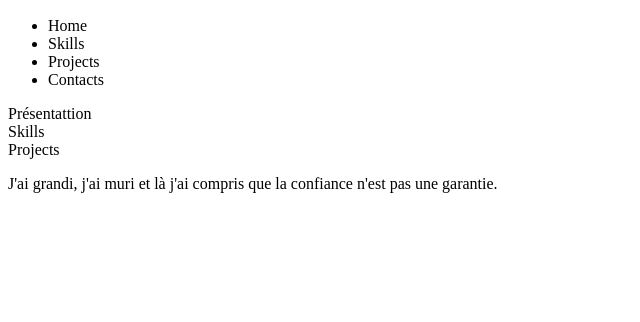
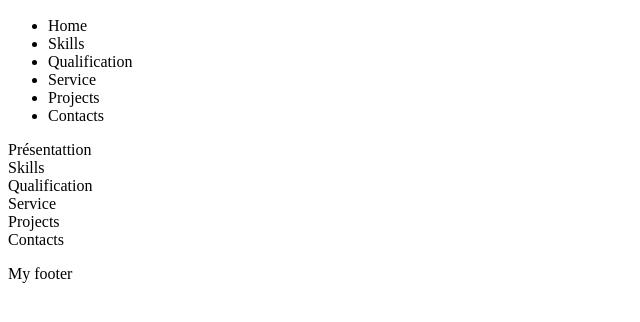
Before and after one commit to Instinctivement/OFG-Portfolio, a plain HTML site: page index.html in a window 1280 px wide. Shown: the part 50-372 px from the top of the page, without its empty margins (0-640 px from the left). Drawn offline with Linux system fonts and the light colour scheme.

Commit message:
La structure de base

```diff
--- a/index.html
+++ b/index.html
@@ -12,6 +12,8 @@
                 <ul>
                     <li>Home</li>
                     <li>Skills</li>
+                    <li>Qualification</li>
+                    <li>Service</li>
                     <li>Projects</li>
                     <li>Contacts</li>
                 </ul>
@@ -21,11 +23,14 @@
         <main>
             <section>Présentattion</section>
             <section>Skills</section>
+            <section>Qualification</section>
+            <section>Service</section>
             <section>Projects</section>
+            <section>Contacts</section>
         </main>
 
         <footer>
-            <p>J'ai grandi, j'ai muri et là j'ai compris que la confiance n'est pas une garantie.</p>
+            <p>My footer</p>
         </footer>
     </body>
 </html>
```
